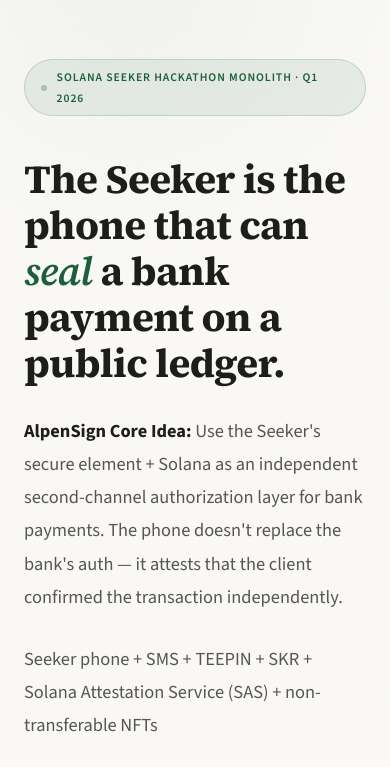
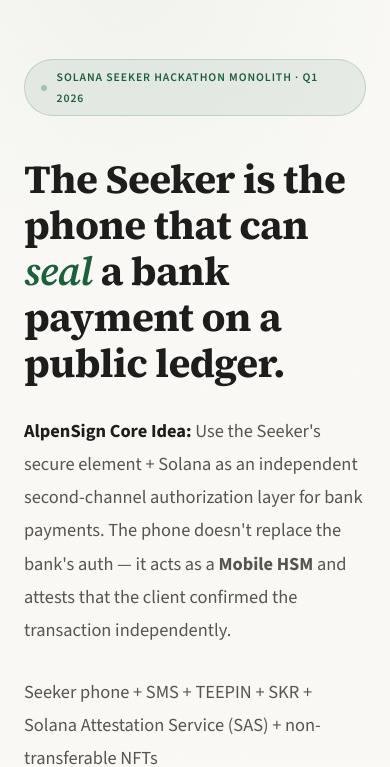
Before and after one commit to gbits-io/alpensign, a plain HTML site: page landing_page/index.html in a window 390 px wide. Shown: the part 85-852 px from the top of the page. Drawn offline with nearby package versions, Linux system fonts and the light colour scheme.

Commit message:
Revise AlpenSign Core Idea description in hero section
Updated the description of AlpenSign Core Idea to clarify its role as a Mobile HSM.

```diff
--- a/landing_page/index.html
+++ b/landing_page/index.html
@@ -1086,8 +1086,9 @@
   <div class="hero-badge">Solana Seeker Hackathon Monolith · Q1 2026</div>
   <h1>The Seeker is the phone that can <em>seal</em> a bank payment on a public ledger.</h1>
   <p class="hero-sub" style="animation-delay: 0.25s;">
-    <strong style="color: var(--text-primary);">AlpenSign Core Idea:</strong> Use the Seeker's secure element + Solana as an independent second-channel authorization layer for bank payments. The phone doesn't replace the bank's auth — it attests that the client confirmed the transaction independently.
-  </p>
+    <strong style="color: var(--text-primary);">
+      AlpenSign Core Idea: </strong> Use the Seeker's secure element + Solana as an independent second-channel authorization layer for bank payments. The phone doesn't replace the bank's auth — it acts as a <strong>Mobile HSM</strong> and attests that the client confirmed the transaction independently.
+        </p>
   <p class="hero-sub">
     Seeker phone + SMS + TEEPIN + SKR + Solana Attestation Service (SAS) + non-transferable NFTs
    </p>
```
